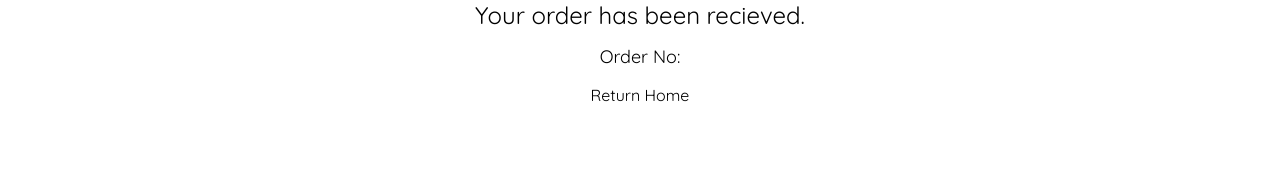
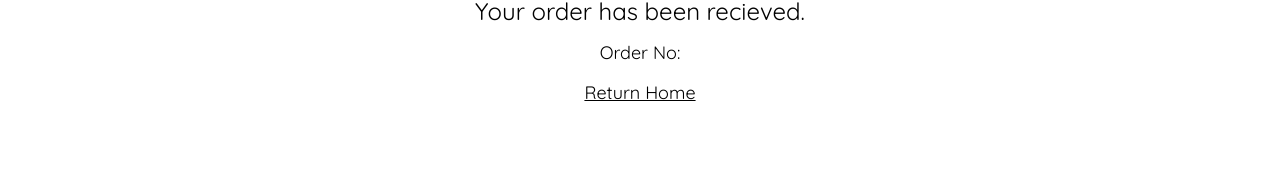
Before and after one commit to Stillwell-C/shoppingCart, a React (Create React App) app: page /orderconfirmation in a window 1280 px wide. Shown: the part 189-358 px from the top of the page. Built offline with nearby package versions, Linux system fonts and the light colour scheme.

Commit message:
Add tailwind classes

```diff
--- a/src/components/OrderConfirmation.tsx
+++ b/src/components/OrderConfirmation.tsx
@@ -6,11 +6,13 @@ const OrderConfirmation = () => {
   return (
     <div className='mt-24 w-full flex flex-col items-center gap-3'>
       <div className='flex flex-col w-full items-center'>
-        <h2 className='mt-12 text-4xl mb-1'>Success!</h2>
+        <h2 className='mt-12 text-4xl'>Success!</h2>
         <p className='text-2xl'>Your order has been recieved.</p>
       </div>
       <p className='text-lg'>Order No: {location?.state?.orderNumber}</p>
-      <Link to='/'>Return Home</Link>
+      <Link className='text-lg underline' to='/'>
+        Return Home
+      </Link>
     </div>
   );
 };
```
